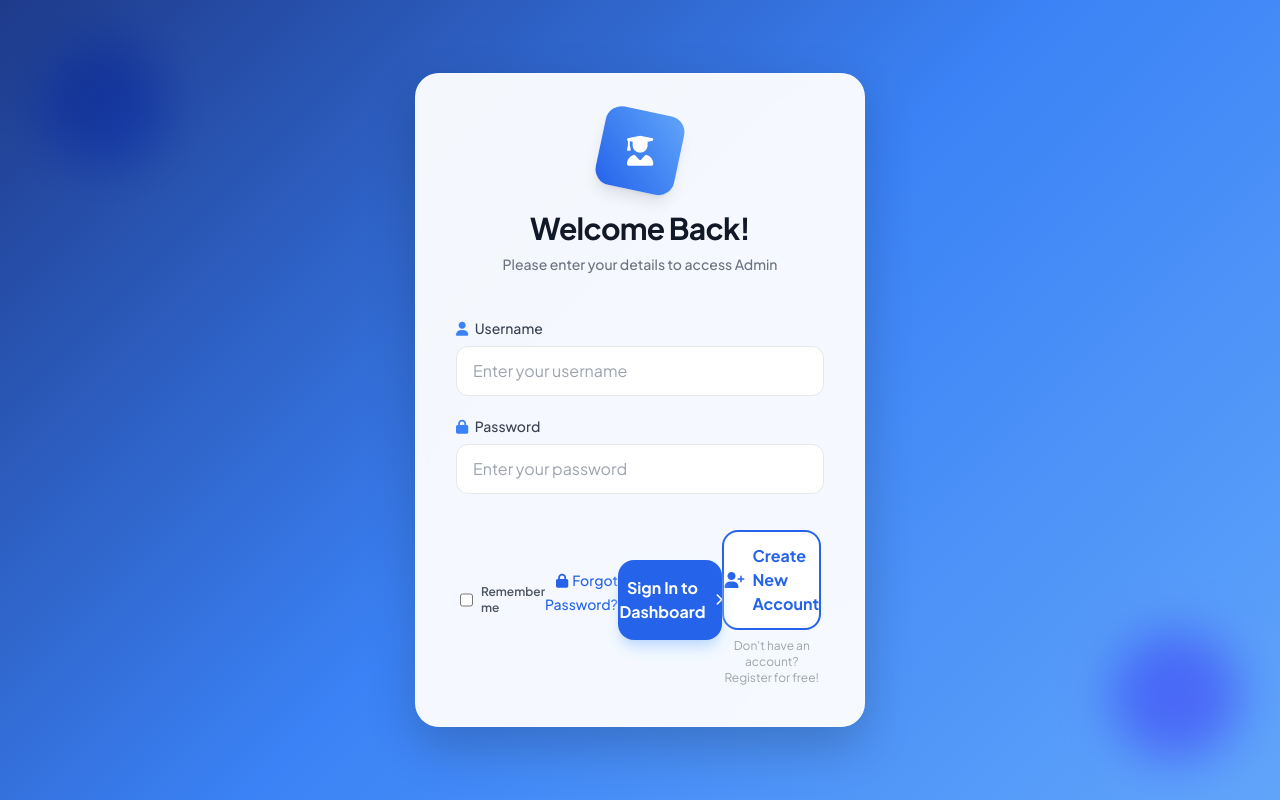
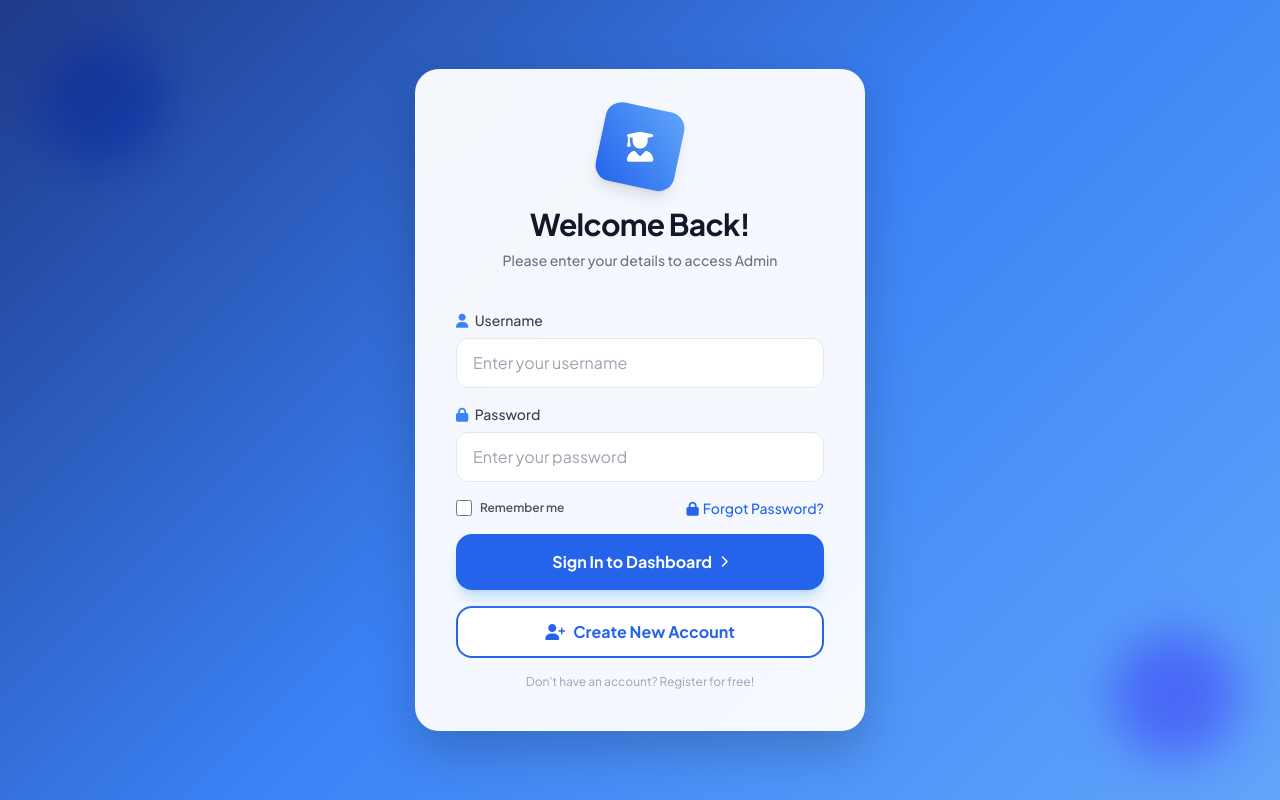
Before and after one commit to nijishann/student-management-system, a Django app: page /login/ in a window 1280 px wide. Run offline with Django 5.2, Linux system fonts and the light colour scheme; some libraries are stand-ins or nearby versions.

Commit message:
Fix login page HTML structure

```diff
--- a/templates/login.html
+++ b/templates/login.html
@@ -8,40 +8,34 @@
     <link rel="stylesheet" href="https://cdnjs.cloudflare.com/ajax/libs/font-awesome/6.4.0/css/all.min.css">
     <style>
         @import url('https://fonts.googleapis.com/css2?family=Plus+Jakarta+Sans:wght@300;400;500;600;700&display=swap');
-
         body {
             font-family: 'Plus Jakarta Sans', sans-serif;
             background: linear-gradient(135deg, #1e3a8a 0%, #3b82f6 50%, #60a5fa 100%);
         }
-
         .glass-card {
             background: rgba(255, 255, 255, 0.95);
             backdrop-filter: blur(10px);
             border: 1px solid rgba(255, 255, 255, 0.2);
         }
-
         .floating {
             animation: floating 3s ease-in-out infinite;
         }
-
         @keyframes floating {
             0% { transform: translateY(0px); }
             50% { transform: translateY(-10px); }
             100% { transform: translateY(0px); }
         }
-
-        .input-focus:focus {
-            box-shadow: 0 0 0 4px rgba(59, 130, 246, 0.15);
-        }
     </style>
 </head>
 <body class="flex items-center justify-center min-h-screen p-4">
 
-    <div class="absolute top-10 left-10 w-32 h-32 bg-blue-400 rounded-full mix-blend-multiply filter blur-xl opacity-70 animate-blob"></div>
-    <div class="absolute bottom-10 right-10 w-32 h-32 bg-purple-400 rounded-full mix-blend-multiply filter blur-xl opacity-70 animate-blob animation-delay-2000"></div>
+    <!-- Background blobs -->
+    <div class="absolute top-10 left-10 w-32 h-32 bg-blue-400 rounded-full mix-blend-multiply filter blur-xl opacity-70"></div>
+    <div class="absolute bottom-10 right-10 w-32 h-32 bg-purple-400 rounded-full mix-blend-multiply filter blur-xl opacity-70"></div>
 
     <div class="glass-card w-full max-w-[450px] rounded-3xl shadow-[0_20px_50px_rgba(0,0,0,0.2)] overflow-hidden relative">
 
+        <!-- Header -->
         <div class="pt-10 pb-6 px-10 text-center">
             <div class="floating inline-block mb-4">
                 <div class="bg-gradient-to-tr from-blue-600 to-blue-400 w-20 h-20 rounded-2xl flex items-center justify-center shadow-lg transform rotate-12">
@@ -49,40 +43,33 @@
                 </div>
             </div>
             <h1 class="text-3xl font-extrabold text-gray-900 tracking-tight">Welcome Back!</h1>
-            <p class="text-gray-500 mt-2 text-sm font-medium">Please enter your details to access  Admin</p>
+            <p class="text-gray-500 mt-2 text-sm font-medium">Please enter your details to access Admin</p>
         </div>
 
-        {% if messages %}
-            <div class="px-10">
-                {% for message in messages %}
-                <div class="flex items-center p-4 mb-4 text-red-800 rounded-2xl bg-red-50 border border-red-100" role="alert">
-                    <i class="fas fa-circle-exclamation mr-3"></i>
-                    <div class="text-xs font-semibold">{{ message }}</div>
-                </div>
-                {% endfor %}
+        <!-- Form -->
+        <form method="POST" action="{% url 'login' %}" class="px-10 pb-10 space-y-4">
+            {% csrf_token %}
+
+            <!-- Login Error -->
+            {% if form.errors %}
+            <div class="bg-red-50 border border-red-200 text-red-700 px-4 py-3 rounded-xl flex items-center space-x-2">
+                <i class="fas fa-exclamation-circle text-red-500"></i>
+                <span class="text-sm">❌ Username বা Password ভুল! সঠিক তথ্য দিয়ে আবার চেষ্টা করুন।</span>
             </div>
             {% endif %}
 
-        <form method="POST" action="{% url 'login' %}" class="px-10 pb-10 space-y-5">
-            {% csrf_token %}
-
-            {% if form.errors %}
-            <div class="bg-red-50 border border-red-200 text-red-700 px-4 py-3 rounded-xl mb-4 flex items-center space-x-2">
-                <i class="fas fa-exclamation-circle text-red-500"></i>
-                <span>❌ Username বা Password ভুল! সঠিক তথ্য দিয়ে আবার চেষ্টা করুন।</span>
-            </div>
-            {% endif %}
-
+            <!-- Success Message -->
             {% if messages %}
             {% for message in messages %}
-            <div class="bg-green-50 border border-green-200 text-green-700 px-4 py-3 rounded-xl mb-4 flex items-center space-x-2">
+            <div class="bg-green-50 border border-green-200 text-green-700 px-4 py-3 rounded-xl flex items-center space-x-2">
                 <i class="fas fa-check-circle text-green-500"></i>
-                <span>{{ message }}</span>
+                <span class="text-sm">{{ message }}</span>
             </div>
             {% endfor %}
             {% endif %}
 
-            <div class="mb-4">
+            <!-- Username -->
+            <div>
                 <label class="block text-sm font-medium text-gray-700 mb-2">
                     <i class="fas fa-user mr-1 text-blue-500"></i> Username
                 </label>
@@ -92,7 +79,8 @@
                 <div id="usernameCheckMsg" class="text-sm mt-1 font-medium"></div>
             </div>
 
-            <div class="mb-6">
+            <!-- Password -->
+            <div>
                 <label class="block text-sm font-medium text-gray-700 mb-2">
                     <i class="fas fa-lock mr-1 text-blue-500"></i> Password
                 </label>
@@ -102,35 +90,39 @@
                 <div id="passwordCheckMsg" class="text-sm mt-1 font-medium"></div>
             </div>
 
-            <div class="flex items-center justify-between px-1">
+            <!-- Remember Me + Forgot Password -->
+            <div class="flex items-center justify-between">
                 <div class="flex items-center">
-                    <input type="checkbox" class="w-4 h-4 text-blue-600 bg-gray-100 border-gray-300 rounded focus:ring-blue-500 cursor-pointer">
-                    <label class="ml-2 text-xs font-semibold text-gray-600 cursor-pointer">Remember me</label>
-                <div class="text-right mb-4">
+                    <input type="checkbox" id="remember"
+                        class="w-4 h-4 text-blue-600 bg-gray-100 border-gray-300 rounded focus:ring-blue-500 cursor-pointer">
+                    <label for="remember" class="ml-2 text-xs font-semibold text-gray-600 cursor-pointer">
+                        Remember me
+                    </label>
+                </div>
                 <a href="{% url 'forget_password' %}" class="text-sm text-blue-600 hover:underline font-medium">
                     <i class="fas fa-lock mr-1"></i>Forgot Password?
                 </a>
             </div>
 
+            <!-- Sign In Button -->
             <button type="submit"
                 class="w-full bg-blue-600 hover:bg-blue-700 text-white font-bold py-4 rounded-2xl shadow-lg shadow-blue-200 transition-all active:scale-[0.98] flex items-center justify-center space-x-2 overflow-hidden relative group">
                 <span class="relative z-10">Sign In to Dashboard</span>
                 <i class="fas fa-chevron-right text-xs relative z-10 group-hover:translate-x-1 transition-transform"></i>
                 <div class="absolute inset-0 bg-gradient-to-r from-blue-700 to-blue-500 opacity-0 group-hover:opacity-100 transition-opacity"></div>
             </button>
-            <div class="mt-4">
+
+            <!-- Create New Account Button -->
             <a href="{% url 'register_page' %}"
                 class="w-full flex items-center justify-center space-x-2 bg-white border-2 border-blue-600 text-blue-600 font-bold py-3 rounded-2xl hover:bg-blue-50 transition-all">
                 <i class="fas fa-user-plus"></i>
                 <span>Create New Account</span>
             </a>
-                <p class="text-center mt-2 text-gray-400 text-xs">
+            <p class="text-center text-gray-400 text-xs">
                 Don't have an account? Register for free!
             </p>
-            </div>
+
         </form>
-
-
     </div>
 
     <script>
@@ -141,11 +133,7 @@
             const username = this.value.trim();
             const msgEl = document.getElementById('usernameCheckMsg');
 
-        if (!username) {
-            msgEl.innerHTML = '';
-            return;
-        }
-
+            if (!username) { msgEl.innerHTML = ''; return; }
             msgEl.innerHTML = '<span class="text-gray-400">Checking...</span>';
 
             usernameTimer = setTimeout(function () {
@@ -169,11 +157,7 @@
             const username = document.getElementById('loginUsername').value.trim();
             const msgEl = document.getElementById('passwordCheckMsg');
 
-            if (!password || !username) {
-                msgEl.innerHTML = '';
-                return;
-            }
-
+            if (!password || !username) { msgEl.innerHTML = ''; return; }
             msgEl.innerHTML = '<span class="text-gray-400">Checking...</span>';
 
             passwordTimer = setTimeout(function () {
```
Lines whose indentation alone changed are shown as unchanged.
